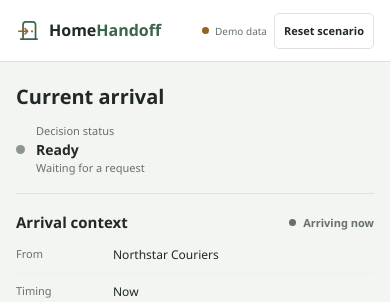
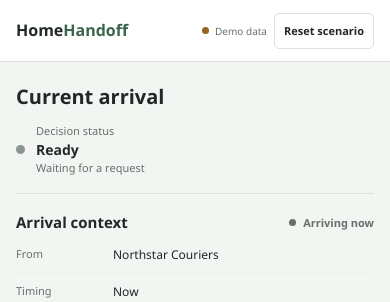
Before and after one commit to AnuranjanJain/HomeHandoff, a FastAPI app: page / in a window 390 px wide. Shown: the top 302 px of the page. Run offline with FastAPI, Linux system fonts and the light colour scheme.

Commit message:
Revert HomeHandoff logo design

```diff
--- a/app/static/style.css
+++ b/app/static/style.css
@@ -41,8 +41,7 @@ h1, h2, h3, p { margin: 0; }
   display: flex;
   align-items: center;
 }
-.brand-lockup { gap: 10px; min-width: 0; }
-.brand-mark { display: block; width: 28px; height: 28px; flex: 0 0 auto; }
+.brand-lockup { gap: 15px; min-width: 0; }
 .brand-lockup h1 { font-size: 18px; font-weight: 700; line-height: 1.2; }
 .brand-lockup h1 span { color: var(--accent); }
 .brand-context { padding-left: 15px; border-left: 1px solid var(--line); color: var(--muted); font-size: 13px; }
@@ -183,8 +182,7 @@ button:focus-visible, input:focus-visible { outline: 3px solid rgba(59, 100, 77,
 
 @media (max-width: 640px) {
   .topbar { min-height: 62px; padding: 10px 16px; gap: 12px; }
-  .brand-lockup { gap: 8px; }
-  .brand-mark { width: 25px; height: 25px; }
+  .brand-lockup { gap: 0; }
   .brand-lockup h1 { font-size: 16px; }
   .brand-context { display: none; }
   .topbar-actions { gap: 11px; }
--- a/app/templates/index.html
+++ b/app/templates/index.html
@@ -9,7 +9,6 @@
   <body>
     <header class="topbar">
       <div class="brand-lockup">
-        <img class="brand-mark" src="/static/homehandoff-mark.svg" alt="" aria-hidden="true" width="28" height="28" />
         <h1>Home<span>Handoff</span></h1>
         <span class="brand-context">Alexa+ simulation</span>
       </div>
```
Also changed, not shown: app/static/homehandoff-mark.svg (deleted).
